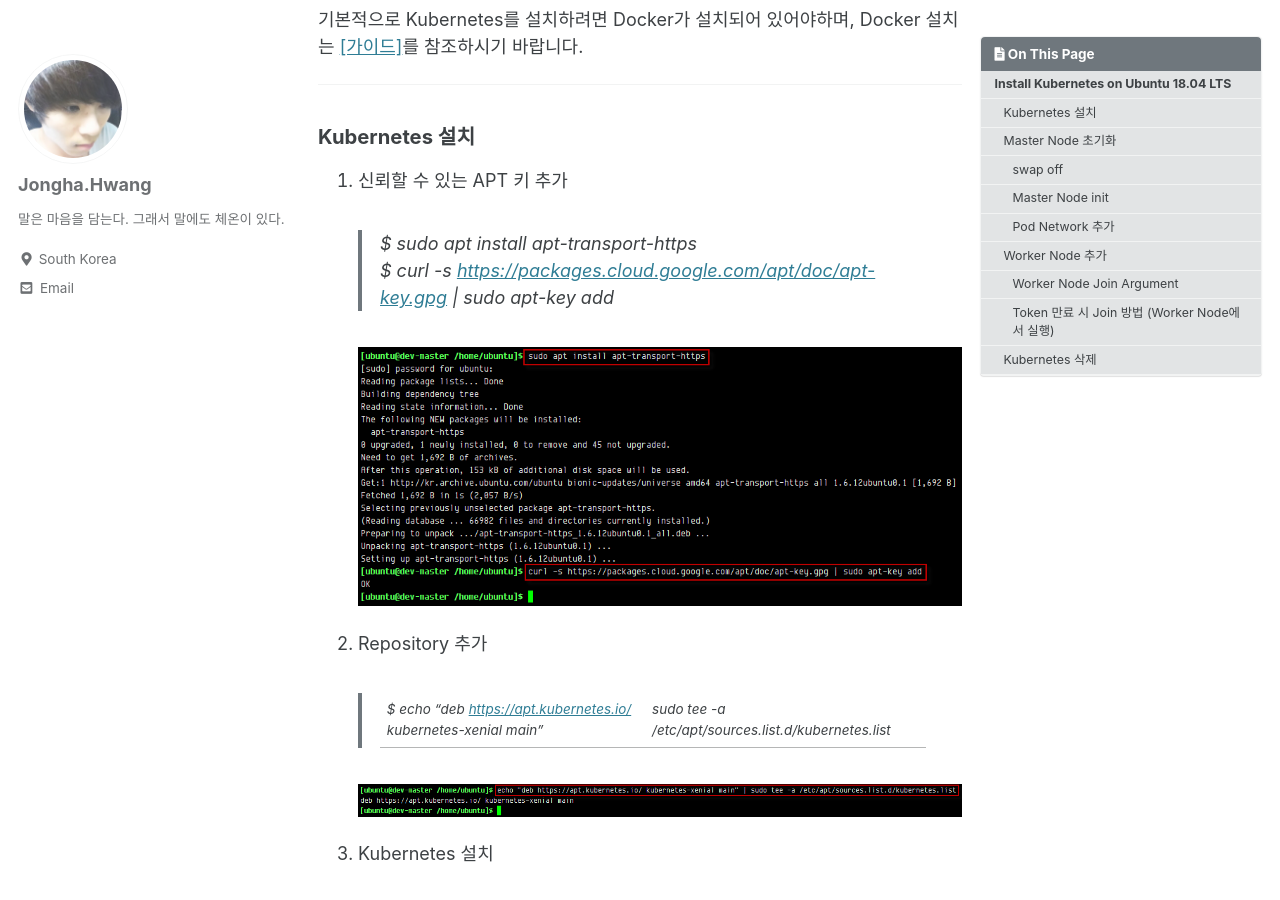
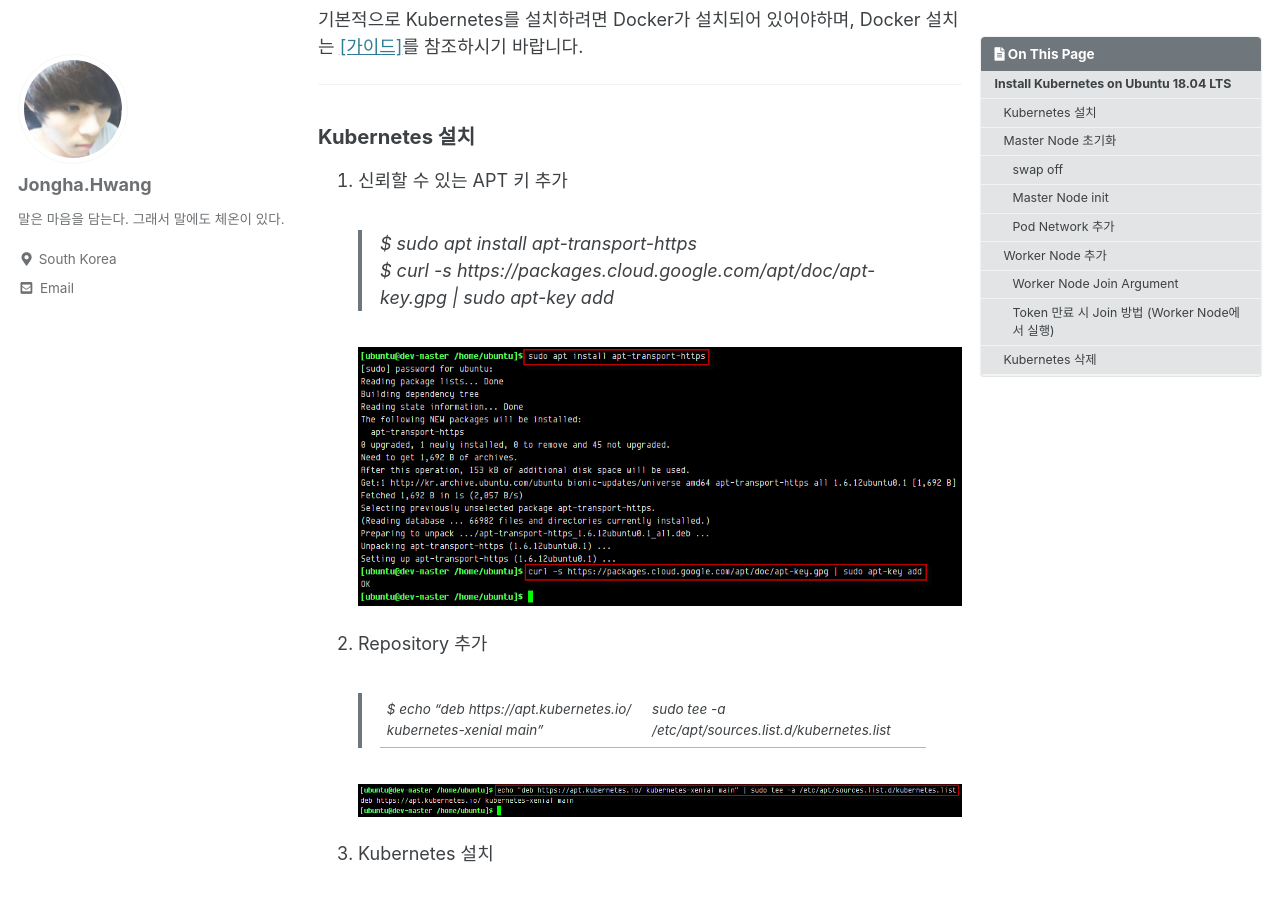
Before and after one commit to jongha0212/jongha0212.github.io, a Jekyll site: the page built from _posts/2020-06-11-Kubernetes-Install.md, in a window 1280 px wide and 900 px high, scrolled down 545 px. Built offline with Jekyll 4.4.1, drawn with Linux system fonts in a browser that asks for light colours; cached includes are drawn as plain includes; comment, search, counter and statistics services are not loaded.

Commit message:
update url

```diff
--- a/_posts/2020-06-11-Kubernetes-Install.md
+++ b/_posts/2020-06-11-Kubernetes-Install.md
@@ -28,11 +28,11 @@ Master Node와 Worker Node는 최소 1개씩 필요하며, 본 가이드에서 *
 
 1. 신뢰할 수 있는 APT 키 추가
     > $ sudo apt install apt-transport-https
-    > $ curl -s <https://packages.cloud.google.com/apt/doc/apt-key.gpg> | sudo apt-key add
+    > $ curl -s https://packages.cloud.google.com/apt/doc/apt-key.gpg | sudo apt-key add
 
     ![]({{ site.url }}{{ site.baseurl }}/assets/images/kubernetes/install/apt-transport.png ){: .align-center}
 1. Repository 추가
-    > $ echo "deb <https://apt.kubernetes.io/> kubernetes-xenial main" | sudo tee -a /etc/apt/sources.list.d/kubernetes.list
+    > $ echo "deb https://apt.kubernetes.io/ kubernetes-xenial main" | sudo tee -a /etc/apt/sources.list.d/kubernetes.list
 
     ![]({{ site.url }}{{ site.baseurl }}/assets/images/kubernetes/install/add-repository.png ){: .align-center}
 1. Kubernetes 설치
```
